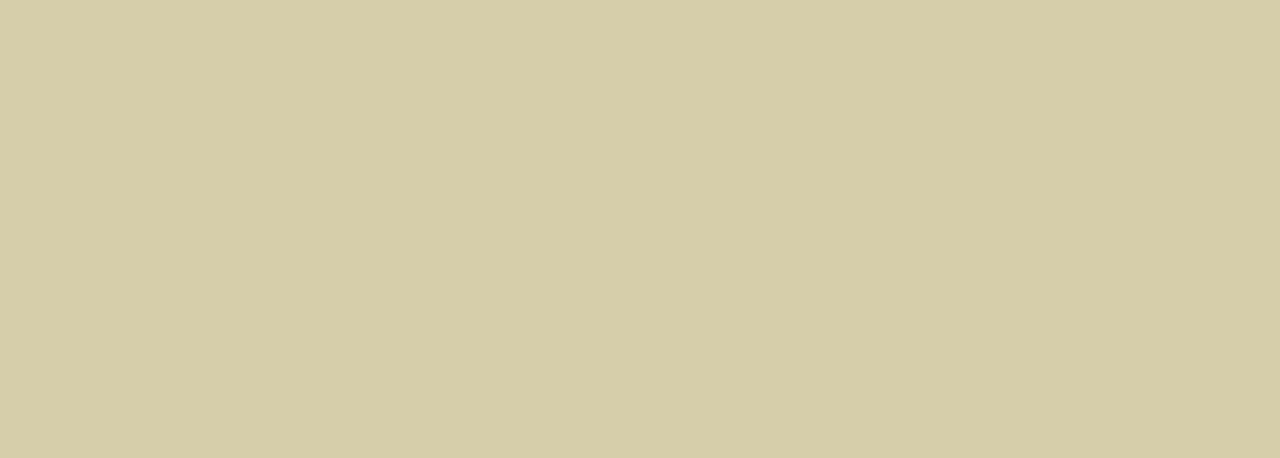
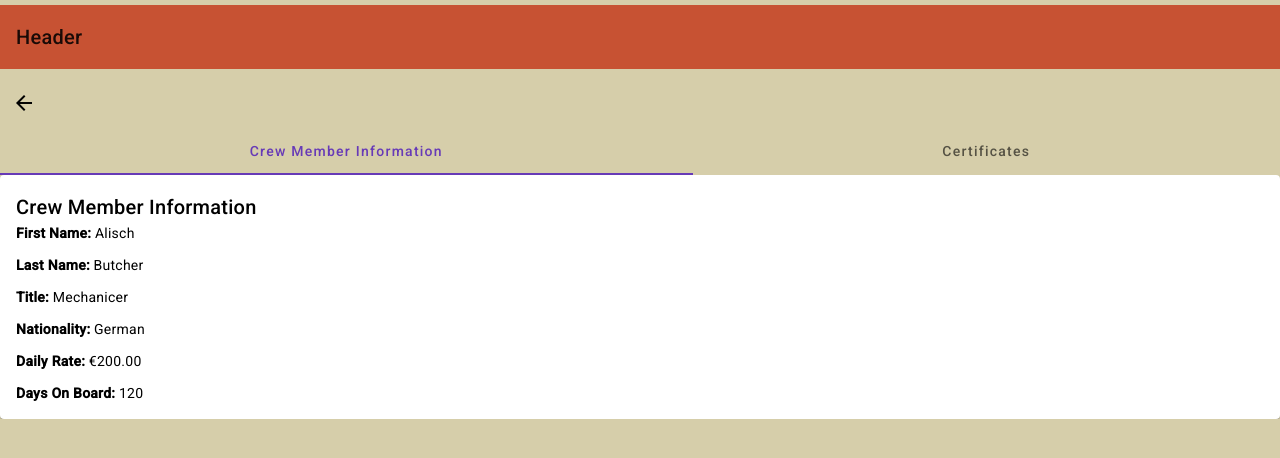
Before and after one commit to erennmutlu1/ng-crew-management, an Angular app: page /crew-card-information/1 in a window 1280 px wide. Before the commit this address led to /. Shown: the top 458 px of the page. Built offline with nearby package versions, Linux system fonts and the light colour scheme.

Commit message:
The crew card page integrated into the project

```diff
--- a/src/app/app.module.ts
+++ b/src/app/app.module.ts
@@ -26,6 +26,7 @@ import { EditCrewMemberComponent } from './components/modals/actions/edit-crew-m
 import { AddCrewMemberComponent } from './components/modals/actions/add-crew-member/add-crew-member.component';
 import { CreateCertificatePageComponent } from './components/create-certificate-page/create-certificate-page.component';
 import { FormsModule, ReactiveFormsModule } from '@angular/forms';
+import { CrewCardPageComponent } from './components/modals/actions/crew-card-page/crew-card-page.component';
 
 
 @NgModule({
@@ -36,7 +37,8 @@ import { FormsModule, ReactiveFormsModule } from '@angular/forms';
     CrewCertificateComponent,
     EditCrewMemberComponent,
     AddCrewMemberComponent,
-    CreateCertificatePageComponent
+    CreateCertificatePageComponent,
+    CrewCardPageComponent
   ],
   imports: [
     BrowserAnimationsModule,
--- a/src/app/app.routes.ts
+++ b/src/app/app.routes.ts
@@ -1,8 +1,11 @@
 import { Routes } from '@angular/router';
 import { HomeComponent } from './components/home/home.component';
 import { CreateCertificatePageComponent } from './components/create-certificate-page/create-certificate-page.component';
+import { CrewCardPageComponent } from './components/modals/actions/crew-card-page/crew-card-page.component';
 
 export const routes: Routes = [
   { path: '', component: HomeComponent },
-  { path: 'create-certificate-page', component: CreateCertificatePageComponent }
+  { path: 'create-certificate-page', component: CreateCertificatePageComponent },
+  { path: 'crew-card-information/:id', component: CrewCardPageComponent }
+
 ];
--- a/src/app/components/crew-member-list/crew-member-list.component.html
+++ b/src/app/components/crew-member-list/crew-member-list.component.html
@@ -63,6 +63,9 @@
       <button mat-icon-button color="warn" (click)="deleteCrew(elementIndex)">
         <mat-icon>delete</mat-icon>
       </button>
+      <button mat-icon-button color="warn" (click)="navigateToCrewCard(elementIndex)">
+        <mat-icon>person</mat-icon>
+      </button>
     </td>
   </ng-container>
   <!-- Header Row -->
--- a/src/app/components/crew-member-list/crew-member-list.component.ts
+++ b/src/app/components/crew-member-list/crew-member-list.component.ts
@@ -6,6 +6,7 @@ import { CrewService } from '../../services/crew.service';
 import { CrewCertificateComponent } from '../modals/crew-certificate/crew-certificate.component';
 import { EditCrewMemberComponent } from '../modals/actions/edit-crew-member/edit-crew-member.component';
 import { AddCrewMemberComponent } from '../modals/actions/add-crew-member/add-crew-member.component';
+import { Router } from '@angular/router';
 
 
 @Component({
@@ -27,7 +28,7 @@ export class CrewMemberListComponent {
     'actions',
   ];
 
-  constructor(private crewService: CrewService, public dialog: MatDialog, private snackBar: MatSnackBar) {}
+  constructor(private crewService: CrewService, public dialog: MatDialog, private snackBar: MatSnackBar, private router: Router) {}
 
   ngOnInit(): void {
     this.loadCrew();
@@ -90,4 +91,8 @@ export class CrewMemberListComponent {
       horizontalPosition: 'left',
     });
   }
+
+  navigateToCrewCard(index: number): void {
+    this.router.navigate(['/crew-card-information', index]);
+  }
 }
--- /dev/null
+++ b/src/app/components/modals/actions/crew-card-page/crew-card-page.component.css
@@ -0,0 +1,5 @@
+.mat-toolbar {
+  background-color: #c75233;
+  margin-top: 5px;
+  margin-bottom: 10px;
+}
--- /dev/null
+++ b/src/app/components/modals/actions/crew-card-page/crew-card-page.component.html
@@ -0,0 +1,48 @@
+<div class="header">
+  <mat-toolbar>
+    Header
+  </mat-toolbar>
+</div>
+<div class="back-icon">
+  <button mat-icon-button [routerLink]="['/']">
+    <mat-icon>arrow_back</mat-icon>
+  </button>
+</div>
+<div>
+  <mat-tab-group>
+    <!-- Crew Member Information Tab -->
+    <mat-tab label="Crew Member Information">
+      <div class="crew-details">
+        <mat-card class="crew-info-card">
+          <mat-card-header>
+            <mat-card-title>Crew Member Information</mat-card-title>
+          </mat-card-header>
+          <mat-card-content class="tab-content">
+            <p><strong>First Name:</strong> {{ crewData?.firstName }}</p>
+            <p><strong>Last Name:</strong> {{ crewData?.lastName }}</p>
+            <p><strong>Title:</strong> {{ crewData?.title }}</p>
+            <p><strong>Nationality:</strong> {{ crewData?.nationality }}</p>
+            <p><strong>Daily Rate:</strong> {{ crewData?.dailyRate | currency: crewData?.currency }}</p>
+            <p><strong>Days On Board:</strong> {{ crewData?.daysOnBoard }}</p>
+          </mat-card-content>
+        </mat-card>
+      </div>
+    </mat-tab>
+
+    <!-- Certificates Tab -->
+    <mat-tab label="Certificates">
+      <div class="certificates-list">
+        <mat-card class="certificate-card" *ngFor="let cert of crewData?.certificates">
+          <mat-card-header>
+            <mat-card-title>{{ cert.type }}</mat-card-title>
+          </mat-card-header>
+          <mat-card-content>
+            <p><strong>Issue Date:</strong> {{ cert.issueDate }}</p>
+            <p><strong>Expiry Date:</strong> {{ cert.expiryDate }}</p>
+          </mat-card-content>
+        </mat-card>
+      </div>
+    </mat-tab>
+  </mat-tab-group>
+
+</div>
--- /dev/null
+++ b/src/app/components/modals/actions/crew-card-page/crew-card-page.component.ts
@@ -0,0 +1,29 @@
+import { Component } from '@angular/core';
+import { CrewMember } from '../../../../models/crew-member.model';
+import { CrewService } from '../../../../services/crew.service';
+import { ActivatedRoute } from '@angular/router';
+
+@Component({
+  selector: 'app-crew-card-page',
+  templateUrl: './crew-card-page.component.html',
+  styleUrl: './crew-card-page.component.css'
+})
+export class CrewCardPageComponent {
+  crewData: CrewMember | undefined;
+  selectedTab: number = 0;
+
+  constructor(
+    private crewService: CrewService,
+    private route: ActivatedRoute
+  ) {}
+
+  ngOnInit(): void {
+    // Route parametresinden ID'yi al
+    const crewId = Number(this.route.snapshot.paramMap.get('id'));
+
+    // Crew verisini al ve ID'ye göre seç
+    this.crewService.getCrewMemberList().subscribe((crewList) => {
+      this.crewData = crewList[crewId];
+    });
+  }
+}
--- a/src/app/components/modals/crew-card/crew-card.component.html
+++ /dev/null
@@ -1 +0,0 @@
-<p>crew-card works!</p>
```
Also changed, not shown: src/app/components/modals/crew-card/crew-card.component.ts (deleted, +0 -10 lines), src/app/components/modals/crew-card/crew-card.component.css (deleted), 1 other file (tests, documents, lock files or other folders).
